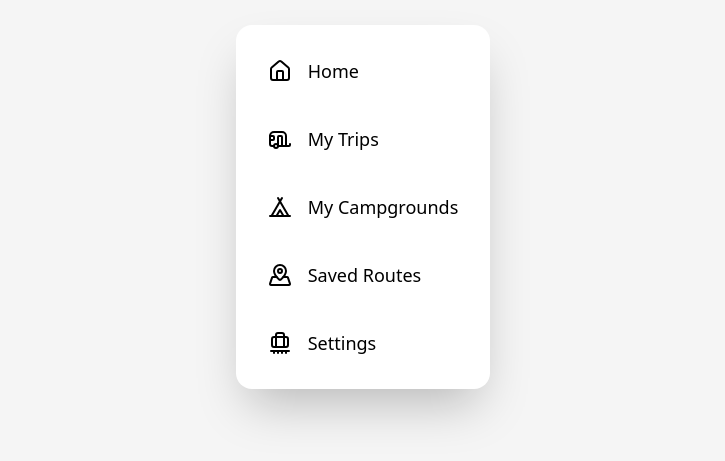
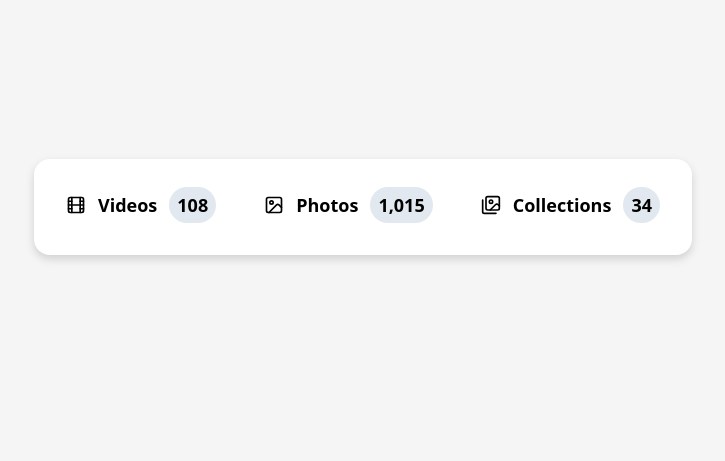
Before and after one commit to Selva-kumar-K/frontend-tribe-challenge, a React (Vite) app in the folder react/: page / in a window 1280 px wide. Shown: the part 193-654 px from the top of the page, without its empty margins (277-1002 px from the left). Built offline with nearby package versions, Linux system fonts and the light colour scheme.

Commit message:
completed Media tab task

```diff
--- a/react/package.json
+++ b/react/package.json
@@ -14,6 +14,7 @@
     "lucide-react": "^0.486.0",
     "react": "^19.0.0",
     "react-dom": "^19.0.0",
+    "tailwind-merge": "^3.1.0",
     "tailwindcss": "^4.0.17"
   },
   "devDependencies": {
--- a/react/src/App.jsx
+++ b/react/src/App.jsx
@@ -2,13 +2,15 @@ import React from "react";
 import HomeControls from "./components/HomeControls";
 import DogImage from "./components/DogImage";
 import DashboardNavigation from "./components/DashboardNavigation";
+import MediaTabs from "./components/MediaTabs";
 
 export default function App() {
   return (
     <div className="app">
       {/* <HomeControls/> */}
       {/* <DogImage /> */}
-      <DashboardNavigation />
+      {/* <DashboardNavigation /> */}
+      <MediaTabs />
     </div>
   );
 }
--- a/react/src/components/MediaTabs.jsx
+++ b/react/src/components/MediaTabs.jsx
@@ -1,3 +1,47 @@
+import { Film, Image, Images } from "lucide-react";
+import { useState } from "react";
+import { twMerge } from "tailwind-merge";
+
+const mediaTabs = [
+  {
+    icon: <Film size={20} />,
+    title: "Videos",
+    count: "108",
+  },
+  {
+    icon: <Image size={20} />,
+    title: "Photos",
+    count: "1,015",
+  },
+  {
+    icon: <Images size={20} />,
+    title: "Collections",
+    count: "34",
+  },
+];
+
 export default function MediaTabs() {
-  return <div>MediaTabs</div>;
+  const [selctedTab, setSelectedTab] = useState("");
+  return (
+    <div className="h-screen flex justify-center items-center bg-[#F5F5F5]">
+      <div className="px-8 bg-white rounded-2xl drop-shadow-lg flex gap-12">
+        {mediaTabs.map((mediaTab) => (
+          <div
+            onClick={() => setSelectedTab(mediaTab.title)}
+            key={mediaTab.title}
+            className={twMerge(
+              "flex items-center py-7 gap-3 border-b-4 border-transparent cursor-pointer",
+              selctedTab == mediaTab.title && "border-b-4 border-gray-700"
+            )}
+          >
+            {mediaTab.icon}
+            <span className="font-semibold text-lg">{mediaTab.title}</span>
+            <span className="font-semibold text-lg px-2 py-1  bg-[#E2E8EF] rounded-full">
+              {mediaTab.count}
+            </span>
+          </div>
+        ))}
+      </div>
+    </div>
+  );
 }
```
Also changed, not shown: 1 other file (tests, documents, lock files or other folders).
